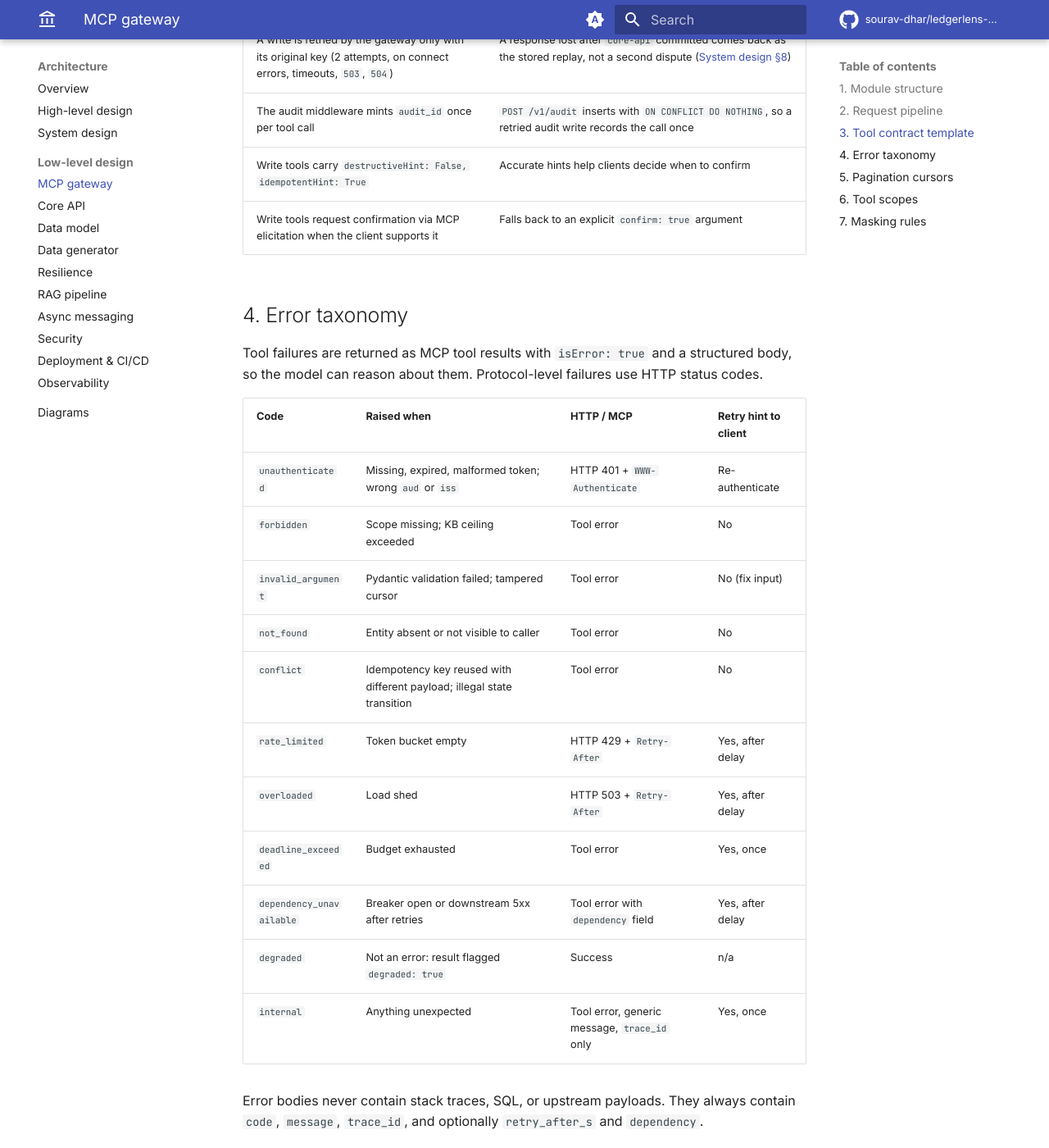
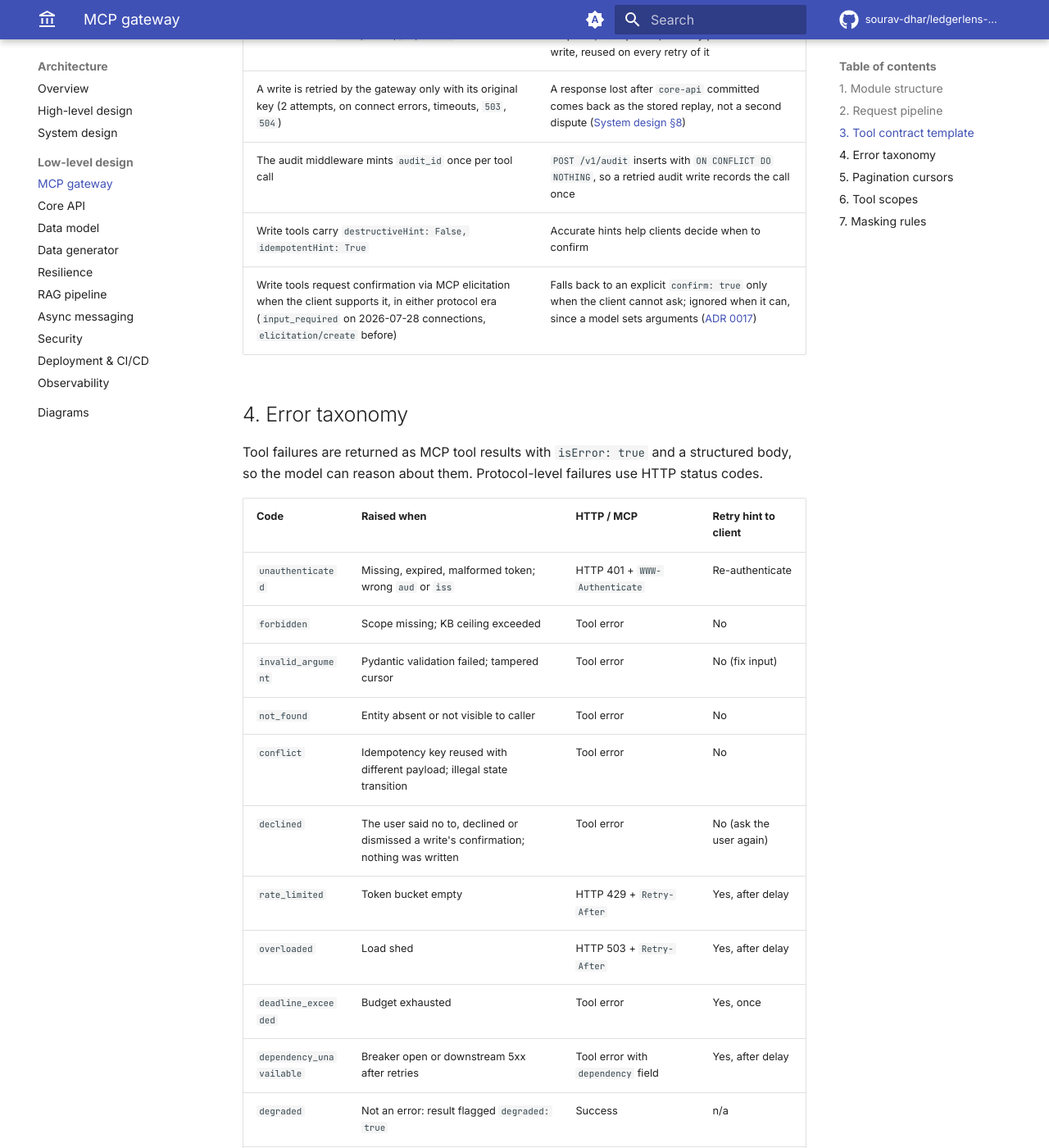
Before and after one commit to sourav-dhar/ledgerlens-mcp, an MkDocs documentation site: the page built from docs/architecture/lld/mcp-gateway.md, in a window 1280 px wide and 1400 px high, scrolled down 3208 px. Shown: the whole window at 82% size. Built offline with MkDocs 1.6.1 and Material for MkDocs 9.7.7, drawn with Linux system fonts in a browser that asks for light colours; comment, search, counter and statistics services are not loaded; some of the changed text lies outside the part shown.

Commit message:
docs(adr): confirm writes by elicitation in either protocol era
ADR 0017 records why the person, not the model, agrees to each write: the
gateway asks through elicitation in whichever era the connection
negotiated, honours confirm: true only for clients that cannot ask, and
uses no request_state so either leg may reach any instance. Keeping the
deployed transport stateless means 2025-era clients cannot be asked over
it; the ADR weighs that against session affinity on Lambda.

The LLD gains confirmation.py, the declined error code and the write
tools' notes.

```diff
--- a/docs/architecture/lld/mcp-gateway.md
+++ b/docs/architecture/lld/mcp-gateway.md
@@ -34,6 +34,7 @@ services/mcp-gateway/src/mcp_gateway/
 ├── prompts.py           # investigate_suspicious_activity, kyc_periodic_review, dispute_triage
 ├── masking.py           # role-aware field masking (pure functions)
 ├── cursors.py           # HMAC-signed opaque pagination cursors
+├── confirmation.py      # has the user agreed to this write? elicitation in either era, else confirm (ADR 0017)
 ├── errors.py            # error taxonomy; ErrorResults middleware -> isError results with a structured body
 └── clients/
     ├── core_api.py      # typed httpx client wrapped in kosha_resilience policies
@@ -118,7 +119,7 @@ def register(mcp: FastMCP) -> None:
 | A write is retried by the gateway only with its original key (2 attempts, on connect errors, timeouts, `503`, `504`) | A response lost after `core-api` committed comes back as the stored replay, not a second dispute ([System design §8](../system-design.md#8-idempotency-end-to-end)) |
 | The audit middleware mints `audit_id` once per tool call | `POST /v1/audit` inserts with `ON CONFLICT DO NOTHING`, so a retried audit write records the call once |
 | Write tools carry `destructiveHint: False, idempotentHint: True` | Accurate hints help clients decide when to confirm |
-| Write tools request confirmation via MCP elicitation when the client supports it | Falls back to an explicit `confirm: true` argument |
+| Write tools request confirmation via MCP elicitation when the client supports it, in either protocol era (`input_required` on 2026-07-28 connections, `elicitation/create` before) | Falls back to an explicit `confirm: true` only when the client cannot ask; ignored when it can, since a model sets arguments ([ADR 0017](../../adr/0017-writes-confirmed-by-elicitation-in-either-protocol-era.md)) |
 
 ## 4. Error taxonomy
 
@@ -131,6 +132,7 @@ Tool failures are returned as MCP tool results with `isError: true` and a struct
 | `invalid_argument` | Pydantic validation failed; tampered cursor | Tool error | No (fix input) |
 | `not_found` | Entity absent or not visible to caller | Tool error | No |
 | `conflict` | Idempotency key reused with different payload; illegal state transition | Tool error | No |
+| `declined` | The user said no to, declined or dismissed a write's confirmation; nothing was written | Tool error | No (ask the user again) |
 | `rate_limited` | Token bucket empty | HTTP 429 + `Retry-After` | Yes, after delay |
 | `overloaded` | Load shed | HTTP 503 + `Retry-After` | Yes, after delay |
 | `deadline_exceeded` | Budget exhausted | Tool error | Yes, once |
@@ -170,8 +172,8 @@ Encoding: `base64url(json(payload)) + "." + base64url(sig)`. Verification failur
 | `list_aml_alerts` | `aml:read` | masked | Soonest SLA first; signed cursor over `(sla_due_at, alert_id)` bound to the filters and the caller |
 | `get_aml_alert` | `aml:read` | masked | Rule thresholds, narrative and the triggering Transactions in the payments view (counterparties visible with `aml:read`; no device detail) |
 | `screen_entity` | `screening:run` | n/a | Behind vendor breaker; `status: deferred` when open |
-| `raise_dispute` | `disputes:write` | n/a | Idempotent, audited, emits outbox event |
-| `flag_transaction_for_review` | `reviews:write` | n/a | Idempotent, audited, emits outbox event |
+| `raise_dispute` | `disputes:write` | n/a | Idempotent (`idempotency_key`, `replayed` on a retry), confirmed by the user (ADR 0017), audited, emits outbox event; amounts with `*_display` |
+| `flag_transaction_for_review` | `reviews:write` | n/a | Idempotent, confirmed by the user (ADR 0017), audited, marks the Transaction flagged, emits outbox event |
 | `search_knowledge_base` | `kb:read` | n/a | Role's ceiling enforced by RLS; best-first passages with citations under a reference-only `notice`; at most 8 passages and 12 KB (`omitted` counts the rest; RAG LLD §4) |
 | `get_document` | `kb:read` | n/a | Same ceiling; a Document above it reads as not found; read in windows of chunks under 12 KB (`from_chunk` / `next_chunk`) |
 | `get_service_health` | `customers:read` | n/a | Breaker states, dependency latency |
--- a/mkdocs.yml
+++ b/mkdocs.yml
@@ -114,6 +114,7 @@ nav:
       - 0014 PAN envelope encryption: adr/0014-pan-envelope-encryption-behind-a-keyring.md
       - 0015 Layered rate limits: adr/0015-layered-rate-limits-weighted-and-fail-soft.md
       - 0016 One Role per principal: adr/0016-one-role-per-principal-scopes-capped-by-role.md
+      - 0017 Writes confirmed by elicitation: adr/0017-writes-confirmed-by-elicitation-in-either-protocol-era.md
   - Plans:
       - plans/CHANGELOG.md
       - v1.1 System-design hardening: plans/v1.1-system-design-hardening.md
```
Also changed, not shown: docs/adr/0017-writes-confirmed-by-elicitation-in-either-protocol-era.md (added, +16 -0 lines), docs/adr/index.md (+1 -0 lines).
